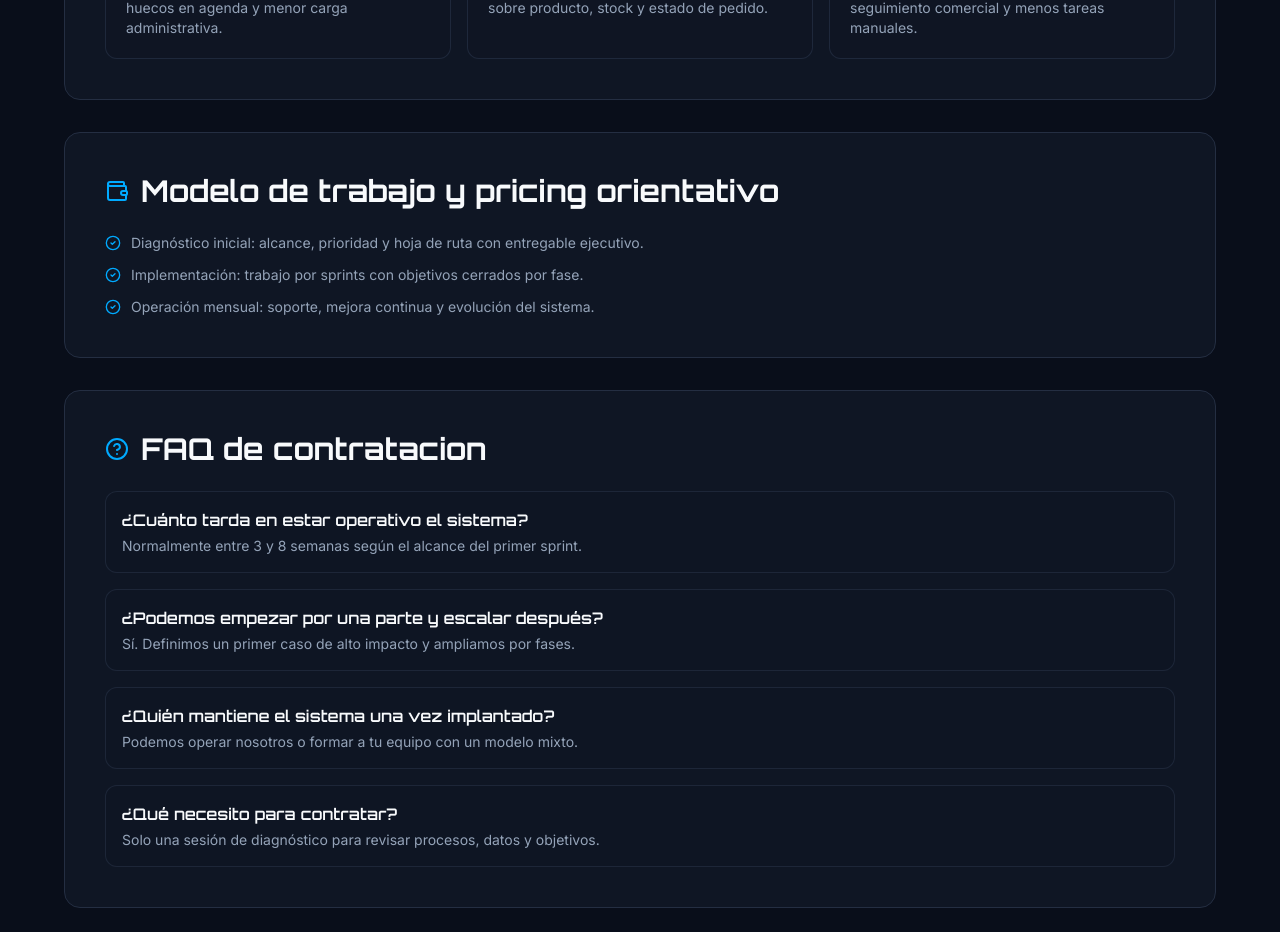
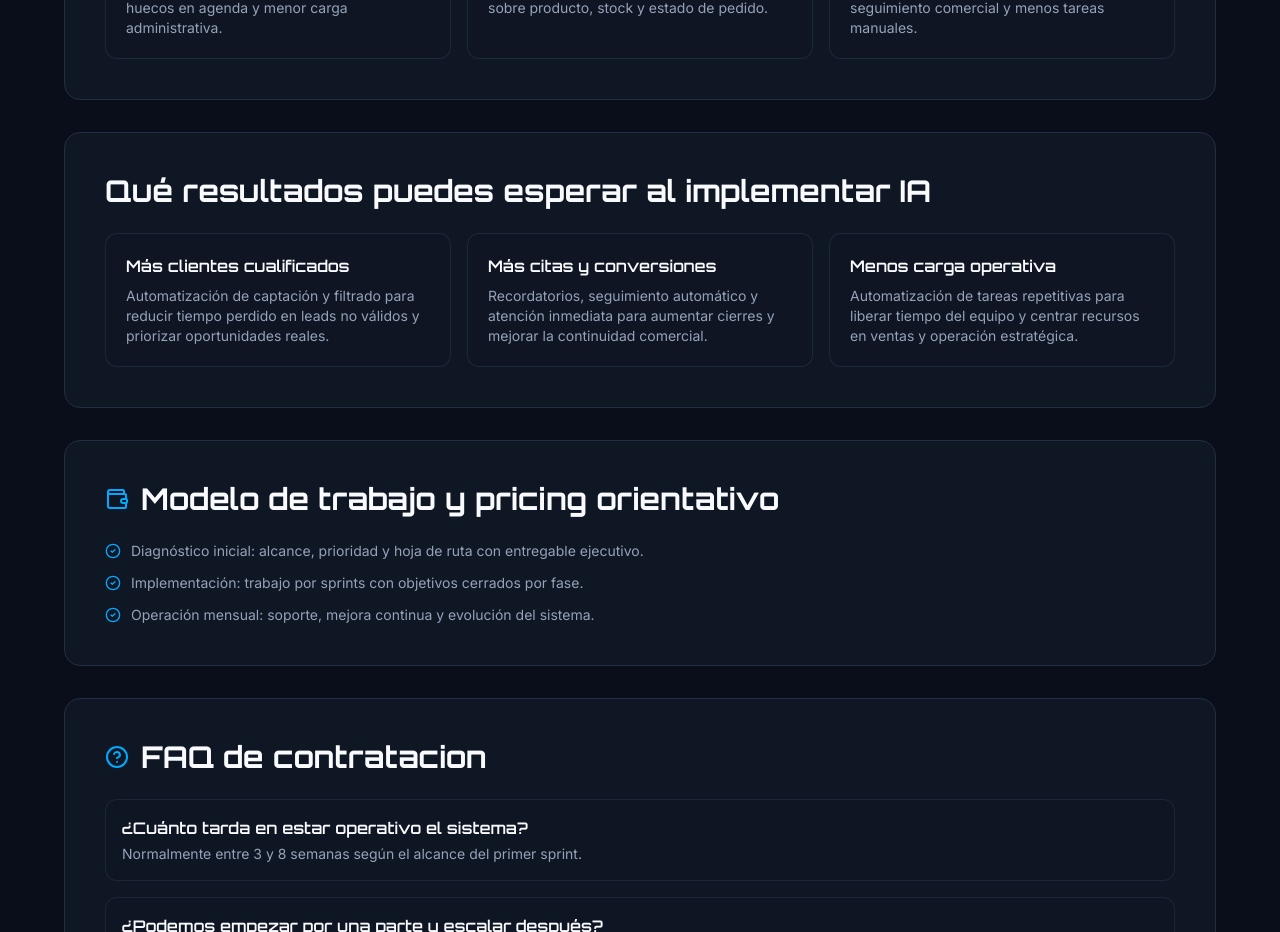
Before and after one commit to ronaldtayaia22-creator/rtp-seo-next-clean, a Next.js app: page /servicios in a window 1280 px wide. Shown: the part 1540-2472 px from the top of the page. Built offline with nearby package versions, Linux system fonts and the light colour scheme; no server answers.

Commit message:
SEO: add commercial results block to services page

```diff
--- a/components/pages/Services.tsx
+++ b/components/pages/Services.tsx
@@ -70,6 +70,36 @@ const Services = ({ language }: ServicesProps) => {
         'Initial diagnosis: scope, priority and roadmap with executive deliverable.',
         'Implementation: sprint-based work with fixed objectives by phase.',
         'Monthly operations: support, continuous improvement and system evolution.',
+      ];
+
+  const businessOutcomes = isEs
+    ? [
+        {
+          title: 'Más clientes cualificados',
+          desc: 'Automatización de captación y filtrado para reducir tiempo perdido en leads no válidos y priorizar oportunidades reales.',
+        },
+        {
+          title: 'Más citas y conversiones',
+          desc: 'Recordatorios, seguimiento automático y atención inmediata para aumentar cierres y mejorar la continuidad comercial.',
+        },
+        {
+          title: 'Menos carga operativa',
+          desc: 'Automatización de tareas repetitivas para liberar tiempo del equipo y centrar recursos en ventas y operación estratégica.',
+        },
+      ]
+    : [
+        {
+          title: 'More qualified leads',
+          desc: 'Automated lead capture and filtering to reduce time lost on low-quality contacts and prioritize real opportunities.',
+        },
+        {
+          title: 'More appointments and conversions',
+          desc: 'Automated reminders, follow-up, and immediate support to increase closes and improve commercial continuity.',
+        },
+        {
+          title: 'Less operational workload',
+          desc: 'Automation of repetitive tasks to free team time and focus resources on sales and strategic operations.',
+        },
       ];
 
   const faq = [
@@ -204,6 +234,20 @@ const Services = ({ language }: ServicesProps) => {
             </div>
           </section>
 
+          <section className="holographic-border rounded-2xl p-7 md:p-10 space-y-6 animate-fade-in-up" style={{ animationDelay: '0.18s' }}>
+            <h2 className="text-2xl md:text-3xl font-bold text-foreground">
+              {isEs ? 'Qué resultados puedes esperar al implementar IA' : 'What results you can expect when implementing AI'}
+            </h2>
+            <div className="grid md:grid-cols-3 gap-4">
+              {businessOutcomes.map((item) => (
+                <article key={item.title} className="rounded-xl border border-border/80 bg-card/40 p-5 space-y-2">
+                  <h3 className="font-semibold text-foreground text-base">{item.title}</h3>
+                  <p className="text-sm text-muted-foreground">{item.desc}</p>
+                </article>
+              ))}
+            </div>
+          </section>
+
           <section className="holographic-border rounded-2xl p-7 md:p-10 space-y-6 animate-fade-in-up" style={{ animationDelay: '0.2s' }}>
             <div className="flex items-center gap-3 text-primary">
               <Wallet className="w-6 h-6" />
--- a/lib/seo/generated-route-lastmod.json
+++ b/lib/seo/generated-route-lastmod.json
@@ -1,5 +1,5 @@
 {
-  "generatedAt": "2026-05-02T15:17:35.888Z",
+  "generatedAt": "2026-05-02T15:21:19.836Z",
   "routes": {
     "/": "2026-04-06T15:45:27.000Z",
     "/agentes-ia-atencion-cliente-navarra": "2026-04-06T15:45:27.000Z",
```
